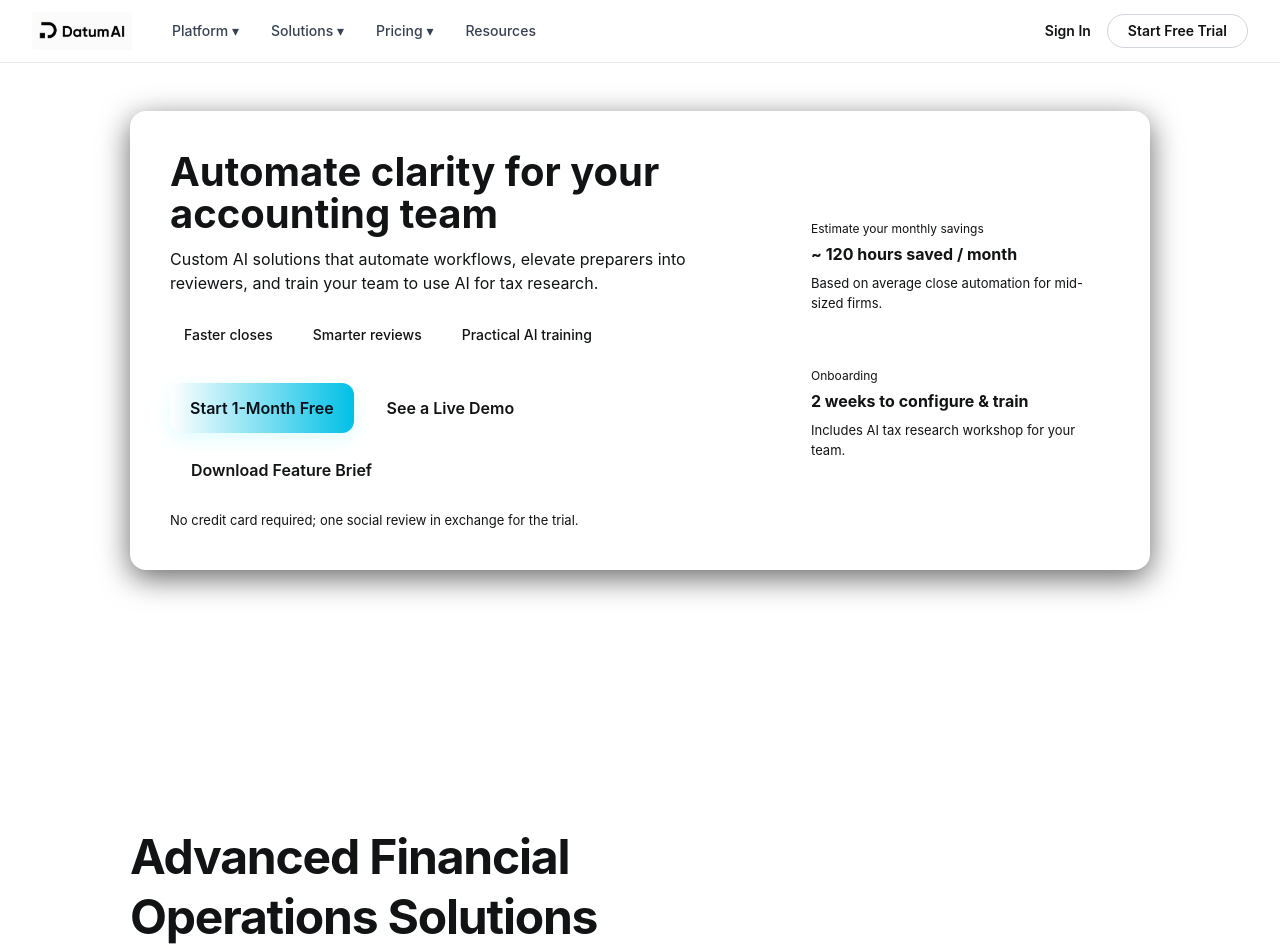
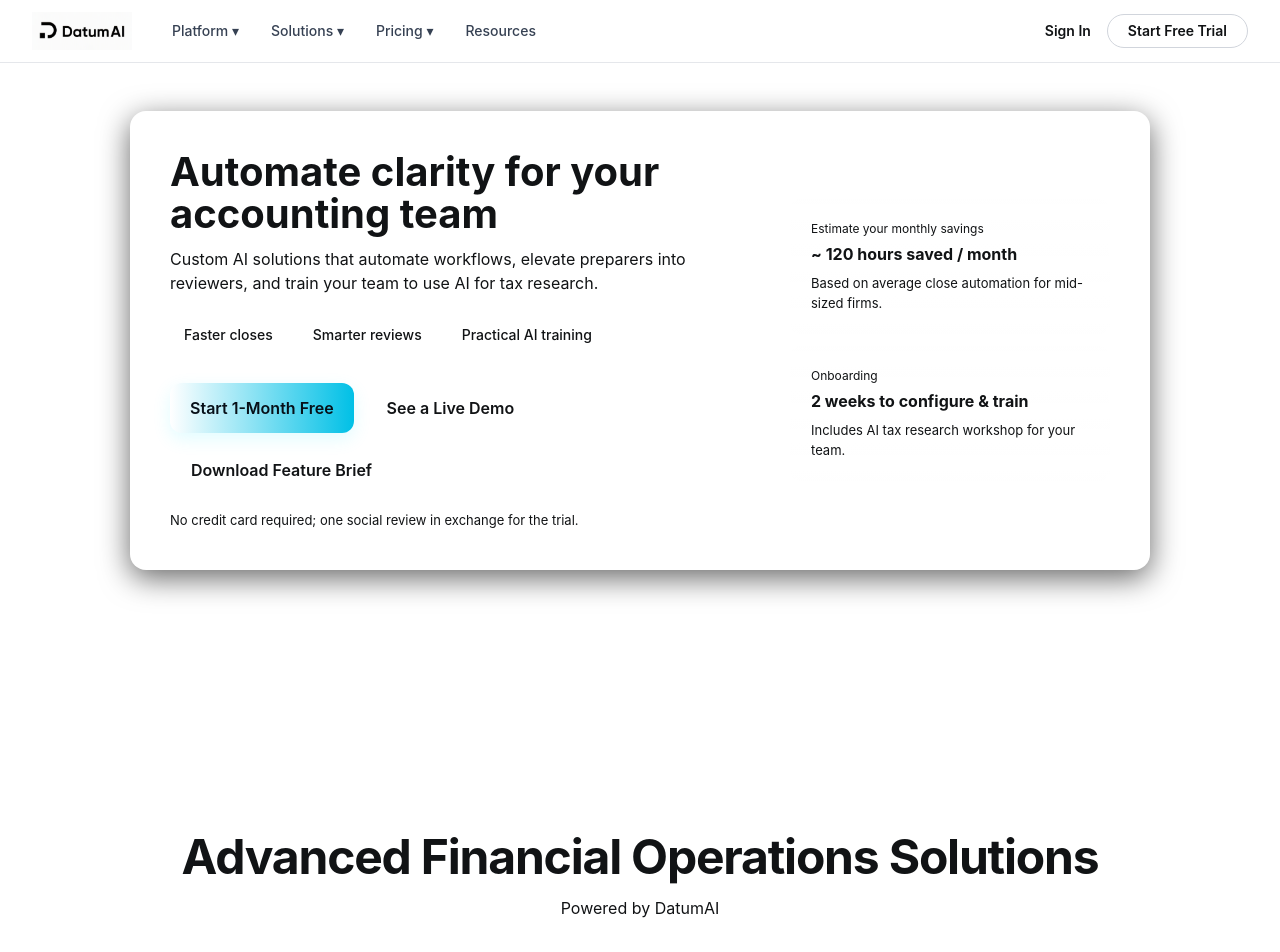
Before and after one commit to kietpham0810/Fintech-Hub-Global, a React (Vite) app: page / in a window 1280 px wide. Shown: the top 952 px of the page. Built offline with nearby package versions, Linux system fonts and the light colour scheme.

Commit message:
update navbar V1

```diff
--- a/src/blocks/PlatformsBlock.jsx
+++ b/src/blocks/PlatformsBlock.jsx
@@ -9,16 +9,12 @@
         whileInView={{ opacity: 1, y: 0 }}
         viewport={{ once: true, margin: "-100px" }}
         transition={{ duration: 0.6 }}
-        className="flex flex-col md:flex-row justify-between items-start mb-16 relative"
+        className="mb-16 relative text-center"
       >
-        <div className="max-w-2xl">
-
-          <h2 className="text-4xl md:text-5xl font-bold tracking-tight text-[var(--color-datum-ivory)] leading-tight">
-            Advanced Financial Operations Solutions
-          </h2>
-          <p className="text-base text-[var(--color-datum-muted)] leading-relaxed">Powered by DatumAI</p>
-
-        </div>
+        <h2 className="text-4xl md:text-5xl font-bold tracking-tight text-[var(--color-datum-ivory)] leading-tight">
+          Advanced Financial Operations Solutions
+        </h2>
+        <p className="text-base text-[var(--color-datum-muted)] leading-relaxed mt-2">Powered by DatumAI</p>
       </motion.div>
 
       <div className="grid grid-cols-1 md:grid-cols-2 gap-6">
```
